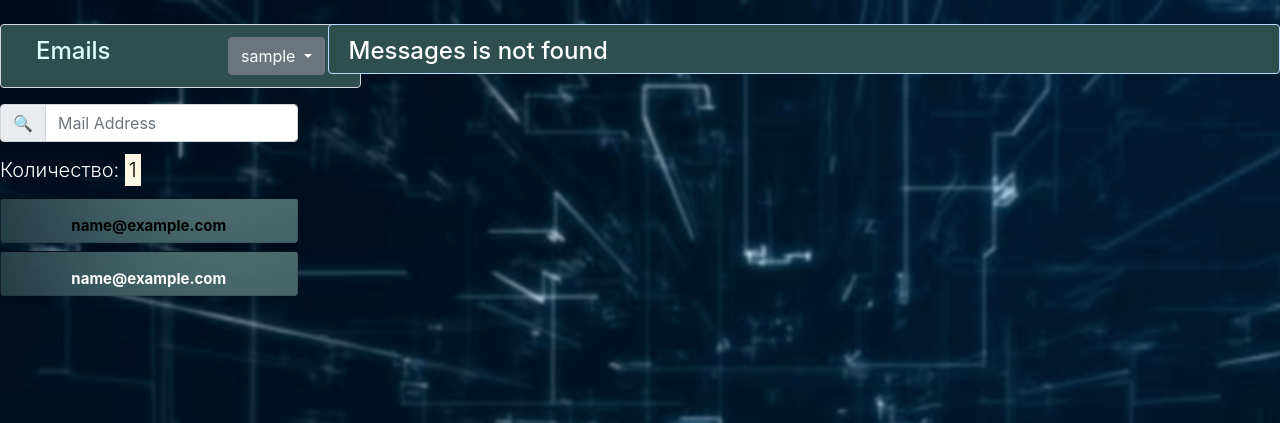
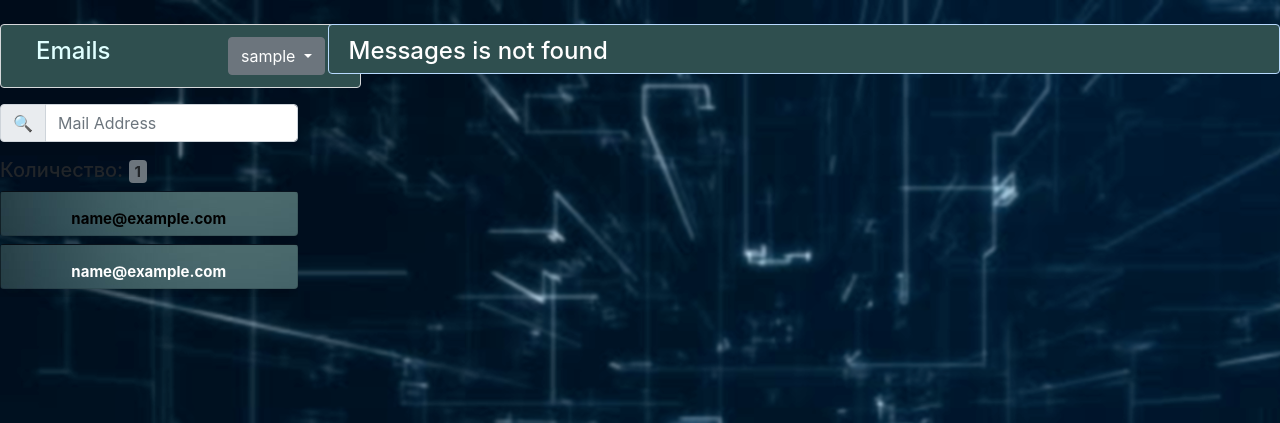
Before and after one commit to FuckMail/FuckMail, a Django app: template FuckMail/FuckMail_App/templates/index.html in a window 1280 px wide. Shown: the top 423 px of the page. Run offline with Django 3.2, Linux system fonts and the light colour scheme; the template is opened without the code that fills it: most values are stand-ins (such as "Sample title", 1, 10 or a date in 2020); parts of the project's set-up code (start-up, migrations or seed data) failed here and were passed over; some libraries are stand-ins or nearby versions.

Commit message:
add mails count

```diff
--- a/FuckMail/FuckMail_App/templates/index.html
+++ b/FuckMail/FuckMail_App/templates/index.html
@@ -133,7 +133,7 @@
             <input type="text" id="basic-addon1" name="search_mail" class="form-control" placeholder="Mail Address" aria-label="Username" aria-describedby="basic-addon1">
         </div>
     </form>
-    <h6><p class="lead">Количество: <mark>{{mails_length}}</mark></p></h6>
+    <h5 id="mails-count">Количество: <span id="mails-count-number" class="badge bg-secondary">{{mails_length}}</span></h5>
     <div id="mails-scrollbar" class="list-group pre-scrollable">
         <form method="post" action="/profile">
             {% if first_mail %}
@@ -182,7 +182,7 @@
                 <input type="text" id="basic-addon1" name="search_mail" class="form-control" placeholder="Mail Address" aria-label="Username" aria-describedby="basic-addon1">
             </div>
         </form>
-        <h6><p class="lead">Количество: <mark>{{mails_length}}</mark></p></h6>
+        <h5 id="mails-count">Количество: <span id="mails-count-number" class="badge bg-secondary">{{mails_length}}</span></h5>
         <div id="mails-scrollbar" class="list-group pre-scrollable">
             <form method="post" action="/profile">
                     <input style="color: black;" id="mail-{{first_mail}}" name="have_mail" value="{{first_mail}}" type="submit"
```
